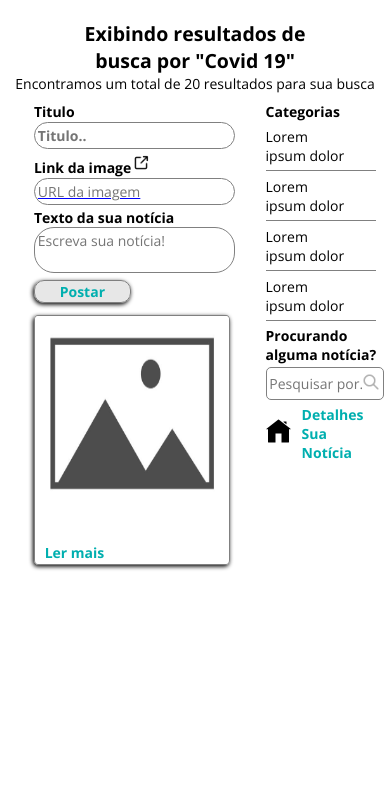
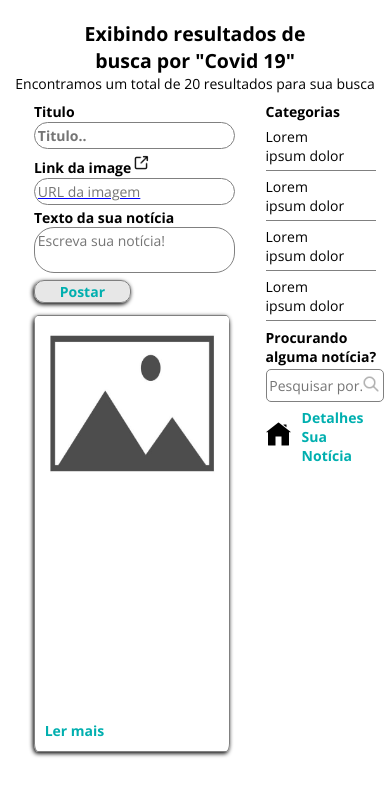
Before and after one commit to rafaelScobino/Desafio-Marlin-Angular9, an Angular app: page /more-news in a window 390 px wide. Shown: the top 796 px of the page. Built offline with nearby package versions, Linux system fonts and the light colour scheme.

Commit message:
improving css

```diff
--- a/src/app/news-card/news-card.component.css
+++ b/src/app/news-card/news-card.component.css
@@ -20,17 +20,13 @@
     border-top-left-radius: 2%;
     border-top-right-radius: 2%;
     width: 100%;
-    min-height: 10vw;
     height:20vw;
-    max-height: 30vw;
     object-fit: fill;
     overflow: hidden;
 }
 
 .news-card-content-div{
-    min-height: 10vw;
     height:12vw;
-    max-height: 15vw;
     margin-bottom: 2px;
 }
 
@@ -38,7 +34,7 @@
     display: flex;
     flex-direction: column;
     flex-wrap: nowrap;
-    gap: 5%;
+    gap: 2.5%;
     padding: 5%;
     width: 80%;
     height: 80%;
@@ -60,10 +56,73 @@
     height: 50%;
 }
 
-@media (max-width: 600px) {
-    .news-card-figure-img{
-        min-height: 40vw;
-        height:50vw;
-        max-height: 60vw;
+@media (max-width: 1330px){
+    .news-card-content-div{
+        height: 15vw;
     }
 }
+
+@media (max-width: 1100px){
+    .news-card-content-div{
+        height: 20.5vw;
+    }
+}
+
+@media (max-width: 1100px){
+    .news-card-content-div{
+        height: 25vw;
+    }
+}
+
+@media (max-width: 650px){
+    .news-card-content-div{
+        height: 35vw;
+    }
+}
+
+@media (max-width: 600px){
+    .news-card-content-div{
+        height: 40vw;
+    }
+}
+
+@media (max-width: 550px){
+    .news-card-content-div{
+        height: 45vw;
+    }
+}
+
+@media (max-width: 500px){
+    .news-card-content-div{
+        height: 50vw;
+    }
+}
+
+@media (max-width: 450px){
+    .news-card-content{
+        height: 100%;
+    }
+    .news-card-content-div{
+        height: 65vw;
+    }
+}
+
+@media (max-width: 350px){
+    .news-card-content-div{
+        height: 80vw;
+    }
+}
+
+@media (max-width: 300px){
+    .news-card-content-div{
+        height: 85vw;
+    }
+}
+
+
+
+@media (max-width: 900px) {
+    .news-card-figure-img{
+        height:45vw;
+    }
+}
--- a/src/app/news-page/news-page.component.css
+++ b/src/app/news-page/news-page.component.css
@@ -10,7 +10,7 @@
     margin-bottom: 5% ;
 }
 
-@media (max-width: 600px) {
+@media (max-width: 900px) {
     .news-card-item{
         width: 80%;
     }
```
